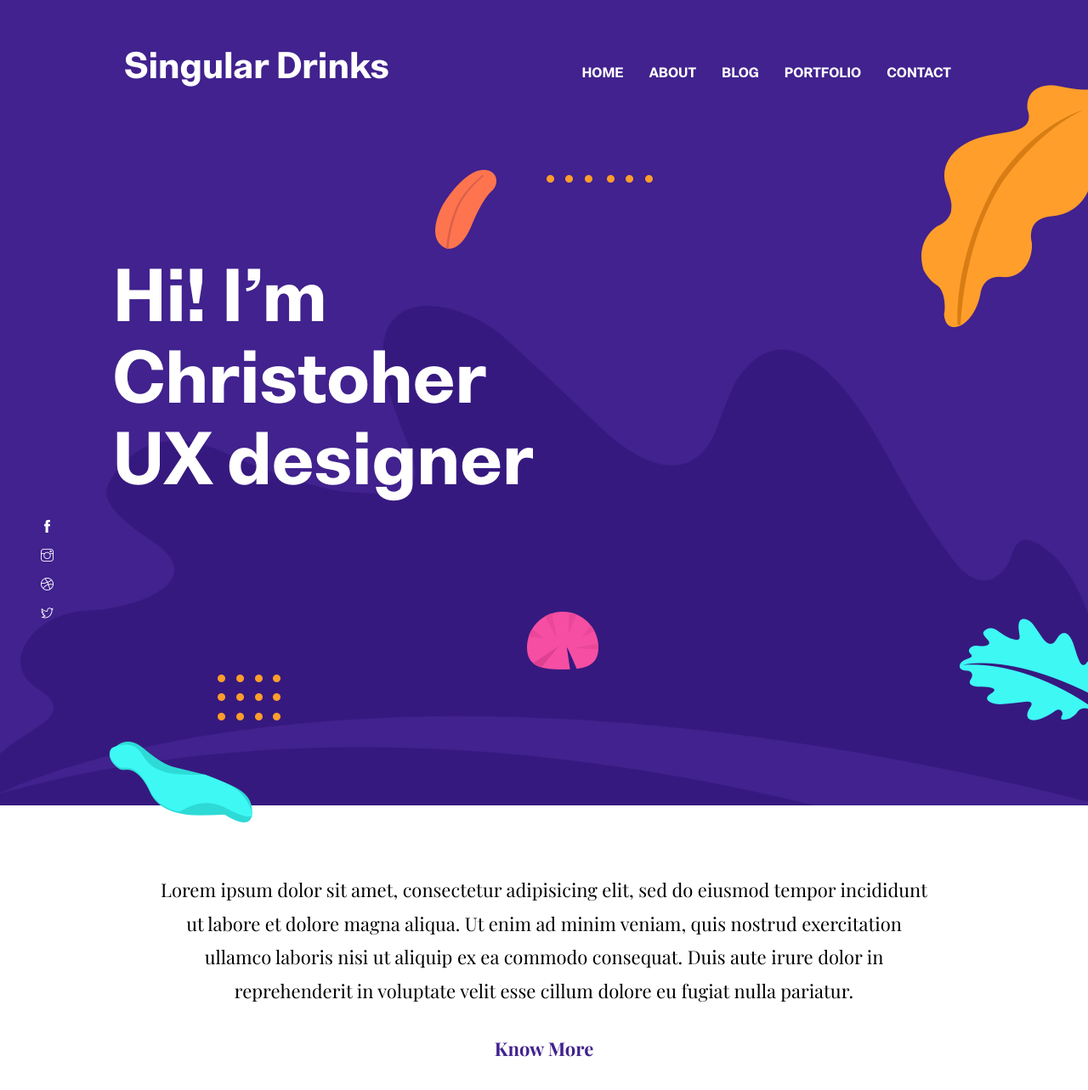
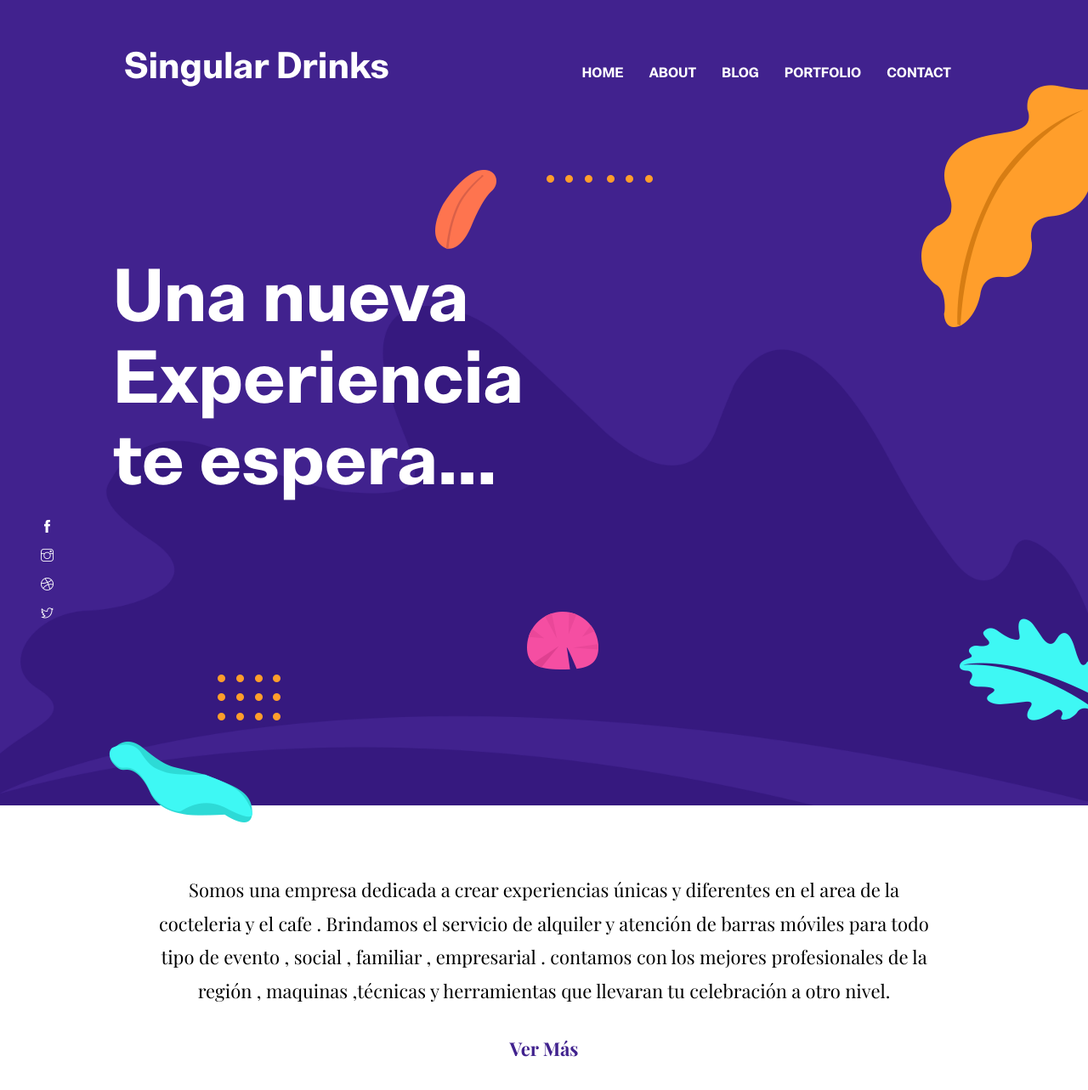
Before and after one commit to SingularDrinks/singulardrinks, a Jekyll site: the page built from index.html, in a window 1280 px wide and 1400 px high. Shown: the top 1283 px of the window at 85% size. Built offline with Jekyll 4.4.1, drawn with Linux system fonts in a browser that asks for light colours.

Commit message:
update theme

```diff
--- a/_data/settings.yml
+++ b/_data/settings.yml
@@ -38,7 +38,7 @@ disqus-identifier: # Add your shortname for Disqus Comment. For example mr-brown
 # Hero Section
 
 hero:
-  hero-title: Hi! I’m <br> Christoher <br> UX designer
+  hero-title: Una nueva <br> Experiencia <br> te espera...
 
 social:
 - {icon: "ti-facebook", link: "#"}
@@ -52,10 +52,12 @@ social:
 
 # About Section
 blurb:
-  Lorem ipsum dolor sit amet, consectetur adipisicing elit, sed do eiusmod tempor incididunt ut labore et dolore magna aliqua. Ut enim ad minim veniam, quis nostrud exercitation ullamco laboris nisi ut aliquip ex ea commodo consequat. Duis aute irure dolor in reprehenderit in voluptate velit esse cillum dolore eu fugiat nulla pariatur.
+  Somos una empresa dedicada a crear experiencias únicas y diferentes en el area de la cocteleria y el cafe .
+  Brindamos el servicio de alquiler y atención de barras móviles para todo tipo de evento , social , familiar , empresarial .
+  contamos con los mejores profesionales de la región , maquinas ,técnicas y herramientas que llevaran tu celebración a otro nivel.
 
 blurb-btn-link: '/about'
-blurb-btn-name: know more
+blurb-btn-name: Ver Más
 
 
 # About Page
```
